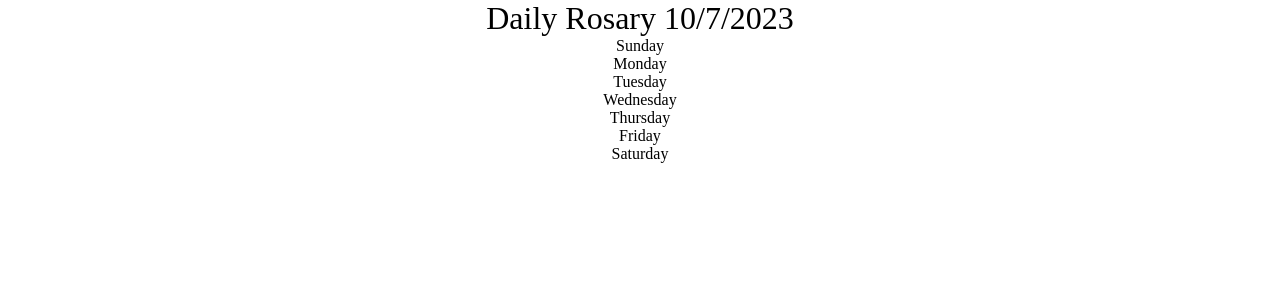
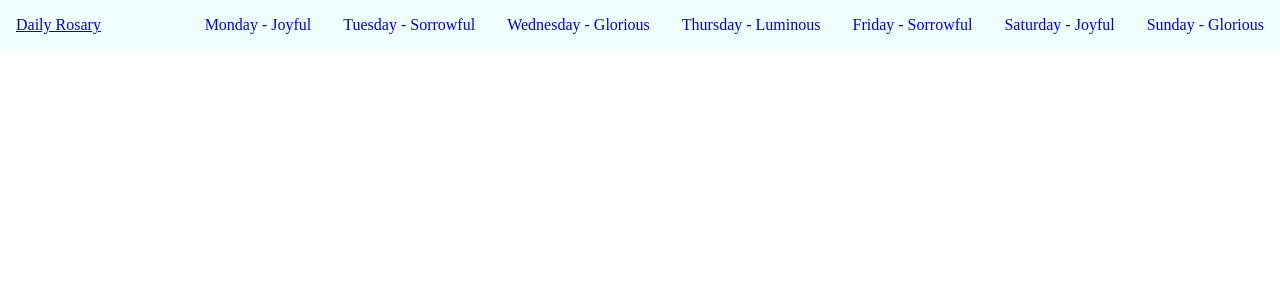
Before and after one commit to jswashburn/daily-rosary, a React (Create React App) app: page /friday in a window 1280 px wide. Shown: the top 300 px of the page. Built offline with nearby package versions, Linux system fonts and the light colour scheme.

Commit message:
wip: added sass and a basic navbar

```diff
--- a/package.json
+++ b/package.json
@@ -46,5 +46,8 @@
       "last 1 firefox version",
       "last 1 safari version"
     ]
+  },
+  "devDependencies": {
+    "sass": "^1.69.5"
   }
 }
--- a/src/App.js
+++ b/src/App.js
@@ -1,41 +1,12 @@
 import { useEffect, useState } from "react";
-
-function DayOfWeek(props) {
-  const [state, setState] = useState({
-    days: [
-      "Sunday",
-      "Monday",
-      "Tuesday",
-      "Wednesday",
-      "Thursday",
-      "Friday",
-      "Saturday"
-    ]
-  });
-
-  useEffect(() => {
-    // setState(state => {
-    //   ...state,
-    //   isToday:
-    // })
-  });
-
-  const day = state.days[props.index];
-
-  return <li className={props.isToday ? "isToday" : ""}>{day}</li>;
-}
+import Navbar from "./Navbar"
 
 export default function App() {
   const [today, setToday] = useState(null);
 
   return (
     <div className="App">
-      <h1>Daily Rosary {new Date().toLocaleDateString()}</h1>
-      <ul>
-        {
-          [...Array(7).keys()].map(i => <DayOfWeek index={i} />)
-        }
-      </ul>
+      <Navbar />
     </div>
   );
 }
--- /dev/null
+++ b/src/Navbar.js
@@ -0,0 +1,16 @@
+export default function Navbar() {
+    return (
+        <div className="navbar">
+            <a href="/" className="navbar__site-title">Daily Rosary</a>
+            <ul className="navbar__days-list">
+                <li className="navbar__days-list__day"><a href="/monday" className="navbar__days-list__day__link">Monday - Joyful</a></li>
+                <li className="navbar__days-list__day"><a href="/tuesday" className="navbar__days-list__day__link">Tuesday - Sorrowful</a></li>
+                <li className="navbar__days-list__day"><a href="/wednesday" className="navbar__days-list__day__link">Wednesday - Glorious</a></li>
+                <li className="navbar__days-list__day"><a href="/thursday" className="navbar__days-list__day__link">Thursday - Luminous</a></li>
+                <li className="navbar__days-list__day"><a href="/friday" className="navbar__days-list__day__link">Friday - Sorrowful</a></li>
+                <li className="navbar__days-list__day"><a href="/saturday" className="navbar__days-list__day__link">Saturday - Joyful</a></li>
+                <li className="navbar__days-list__day"><a href="/sunday" className="navbar__days-list__day__link">Sunday - Glorious</a></li>
+            </ul>
+        </div>
+    )
+}
--- a/src/index.css
+++ /dev/null
@@ -1,13 +0,0 @@
-.App {
-    display: flex;
-    align-items: center;
-    flex-direction: column;
-}
-
-.App li {
-    text-align: center;
-}
-
-.isToday {
-    background-color: rgb(244, 146, 19);
-}
--- a/src/index.js
+++ b/src/index.js
@@ -1,7 +1,7 @@
 import React from 'react';
 import ReactDOM from 'react-dom/client';
 import './reset.css';
-import './index.css';
+import './index.scss';
 import App from './App';
 
 const root = ReactDOM.createRoot(document.getElementById('root'));
--- /dev/null
+++ b/src/index.scss
@@ -0,0 +1,28 @@
+.navbar {
+    display: flex;
+    background-color: azure;
+    justify-content: space-between;
+    padding-top: 1rem;
+    padding-bottom: 1rem;
+
+    &__site-title {
+        padding-left: 1rem;
+    }
+
+    &__days-list {
+        display: flex;
+        justify-content: space-between;
+        gap: 2rem;
+        padding: 0 1rem;
+
+        &__day {
+            &__link {
+                text-decoration: none;
+                /* visited link */
+                &:visited {
+                    color: green;
+                }
+            }
+        }
+    }
+}
```
Also changed, not shown: 2 other files (tests, documents, lock files or other folders).
